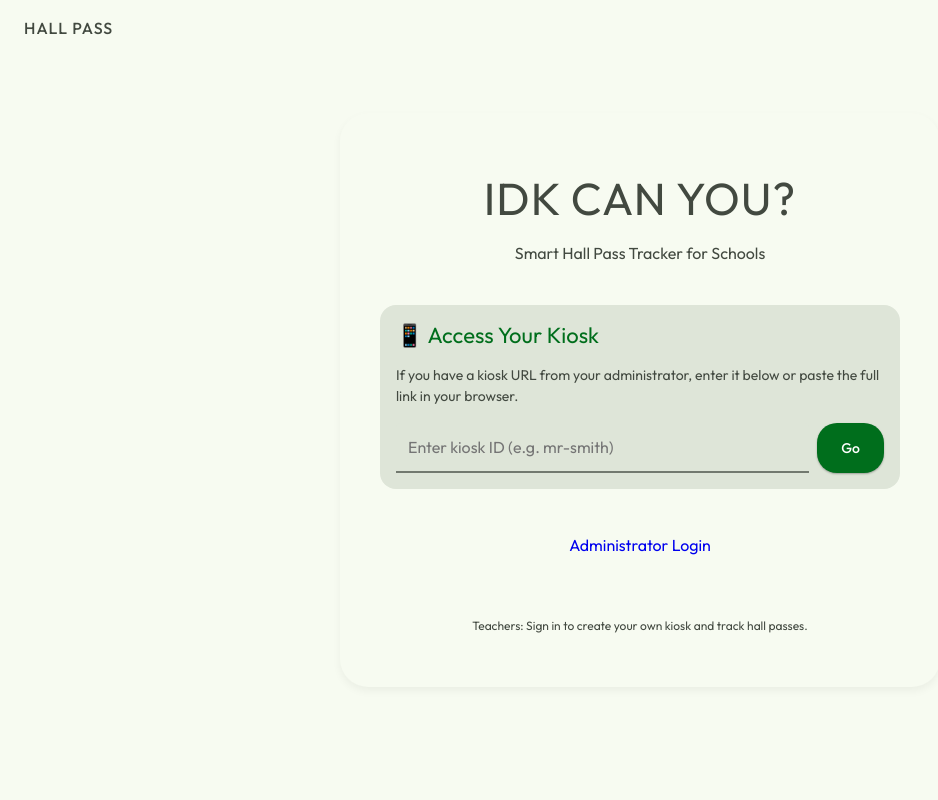
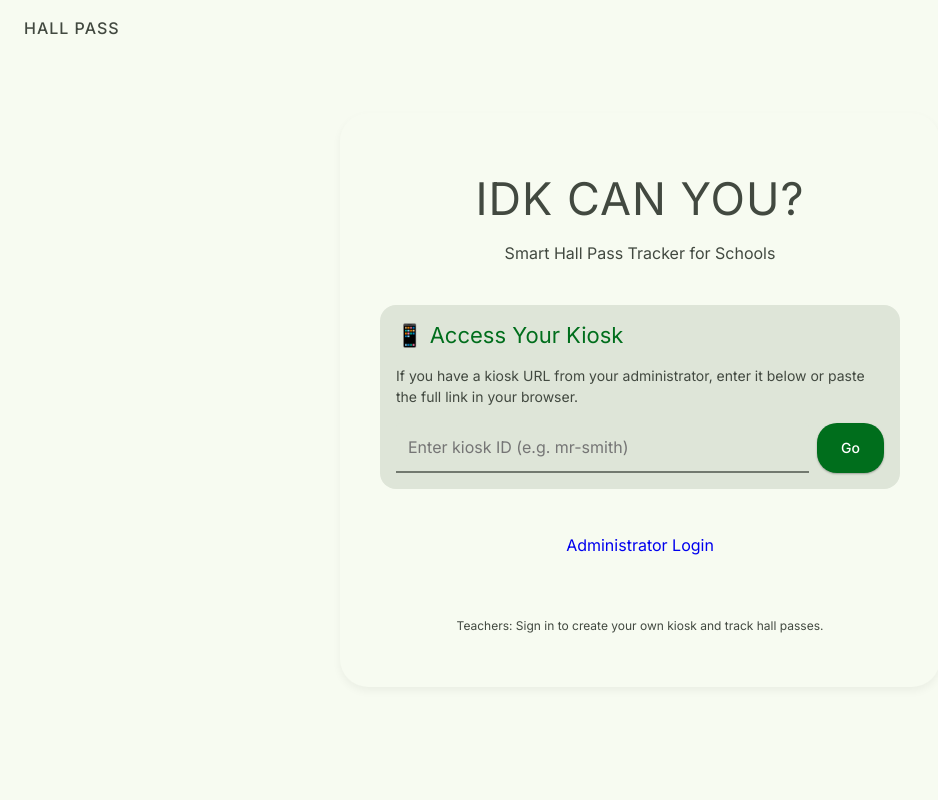
Before and after one commit to notsointeresting/HalllDay, a Flask app: page /kiosk in a window 1280 px wide. Shown: the whole page, without its empty margins (0-938 px from the left). Run offline with Flask 3, Linux system fonts and the light colour scheme.

Commit message:
feat: Update typography to Inter font and refine kiosk panel messages and icon display.

```diff
--- a/static/display.js
+++ b/static/display.js
@@ -110,7 +110,7 @@ class Bubble {
       ">
         <div class="bubble-icon" style="font-family: 'Material Symbols Rounded'; font-size: 42px; margin-bottom: 8px;"></div>
         <div class="bubble-name" style="
-          font-family: 'Outfit', sans-serif;
+          font-family: 'Inter', sans-serif;
           font-size: 3rem;
           font-weight: 700;
           line-height: 1.1;
@@ -119,7 +119,7 @@ class Bubble {
         "></div>
         <div class="bubble-timer" style="
           font-size: 2.2rem;
-          font-family: 'Outfit', sans-serif;
+          font-family: 'Inter', sans-serif;
           font-variant-numeric: tabular-nums;
           opacity: 0.9;
           margin-top: 12px;
--- a/static/style.css
+++ b/static/style.css
@@ -1,3 +1,5 @@
+@import url('https://fonts.googleapis.com/css2?family=Inter:wght@400;500;600;700&display=swap');
+
 :root {
   /*
    * Material 3 Color Tokens (Green Theme Source #2e7d32)
@@ -62,25 +64,26 @@
   /* Dark Orange/Red-Orange for white bubbles */
 
   /* Typography - Material 3 Typescale */
-  --md-sys-typescale-display-large: 400 57px/64px 'Outfit', sans-serif;
-  --md-sys-typescale-display-medium: 400 45px/52px 'Outfit', sans-serif;
-  --md-sys-typescale-display-small: 400 36px/44px 'Outfit', sans-serif;
+  /* Switched to Inter as requested for cleaner look */
+  --md-sys-typescale-display-large: 400 57px/64px 'Inter', sans-serif;
+  --md-sys-typescale-display-medium: 400 45px/52px 'Inter', sans-serif;
+  --md-sys-typescale-display-small: 400 36px/44px 'Inter', sans-serif;
 
-  --md-sys-typescale-headline-large: 400 32px/40px 'Outfit', sans-serif;
-  --md-sys-typescale-headline-medium: 400 28px/36px 'Outfit', sans-serif;
-  --md-sys-typescale-headline-small: 400 24px/32px 'Outfit', sans-serif;
+  --md-sys-typescale-headline-large: 400 32px/40px 'Inter', sans-serif;
+  --md-sys-typescale-headline-medium: 400 28px/36px 'Inter', sans-serif;
+  --md-sys-typescale-headline-small: 400 24px/32px 'Inter', sans-serif;
 
-  --md-sys-typescale-title-large: 400 22px/28px 'Outfit', sans-serif;
-  --md-sys-typescale-title-medium: 500 16px/24px 'Outfit', sans-serif;
-  --md-sys-typescale-title-small: 500 14px/20px 'Outfit', sans-serif;
+  --md-sys-typescale-title-large: 400 22px/28px 'Inter', sans-serif;
+  --md-sys-typescale-title-medium: 500 16px/24px 'Inter', sans-serif;
+  --md-sys-typescale-title-small: 500 14px/20px 'Inter', sans-serif;
 
-  --md-sys-typescale-label-large: 500 14px/20px 'Outfit', sans-serif;
-  --md-sys-typescale-label-medium: 500 12px/16px 'Outfit', sans-serif;
-  --md-sys-typescale-label-small: 500 11px/16px 'Outfit', sans-serif;
+  --md-sys-typescale-label-large: 500 14px/20px 'Inter', sans-serif;
+  --md-sys-typescale-label-medium: 500 12px/16px 'Inter', sans-serif;
+  --md-sys-typescale-label-small: 500 11px/16px 'Inter', sans-serif;
 
-  --md-sys-typescale-body-large: 400 16px/24px 'Outfit', sans-serif;
-  --md-sys-typescale-body-medium: 400 14px/20px 'Outfit', sans-serif;
-  --md-sys-typescale-body-small: 400 12px/16px 'Outfit', sans-serif;
+  --md-sys-typescale-body-large: 400 16px/24px 'Inter', sans-serif;
+  --md-sys-typescale-body-medium: 400 14px/20px 'Inter', sans-serif;
+  --md-sys-typescale-body-small: 400 12px/16px 'Inter', sans-serif;
 
   /* Shape Paths (referenced by URL in usage, but can be variables if needed) */
 }
```
Also changed, not shown: static/kiosk.js (+6 -6 lines).
